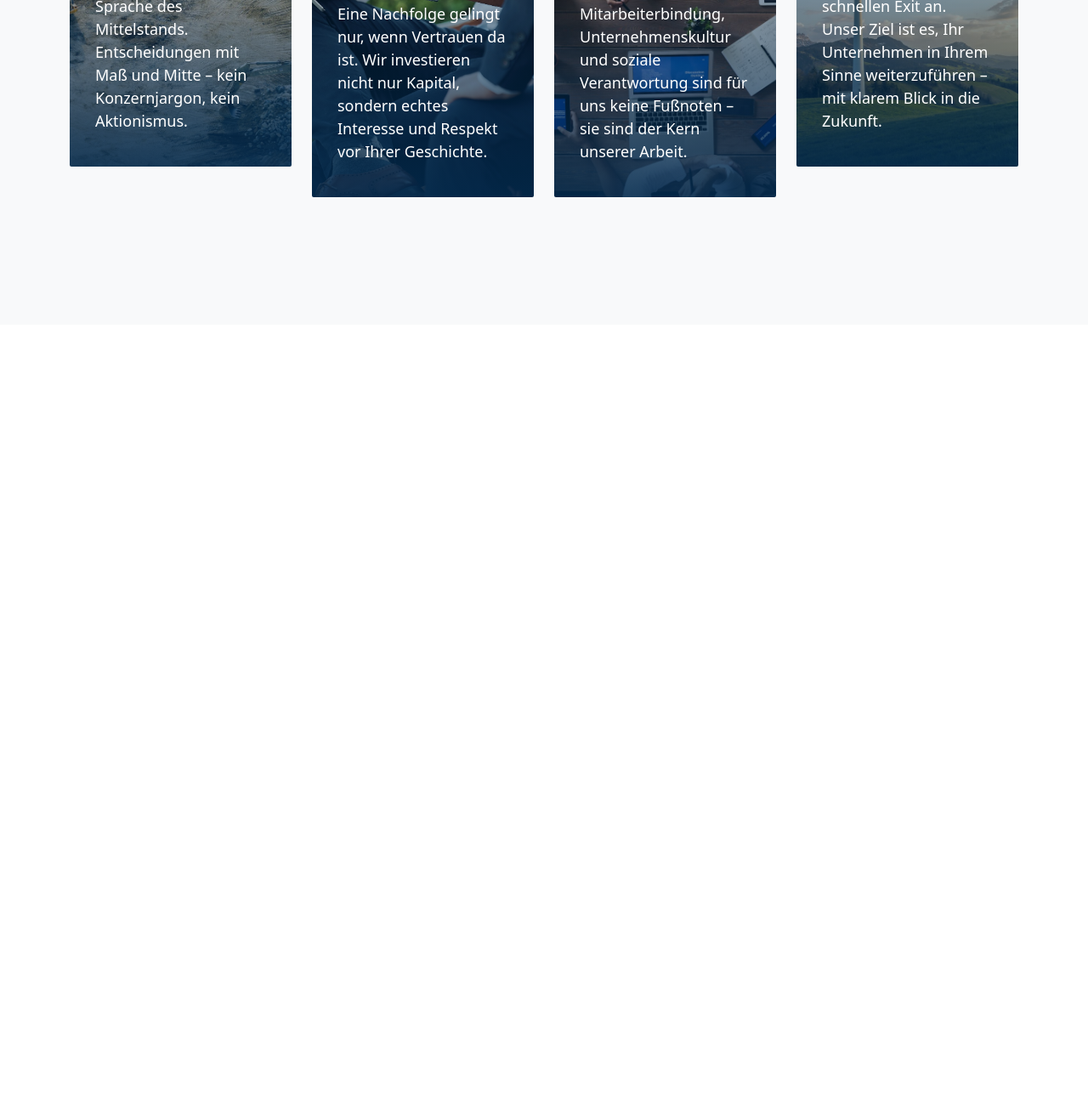
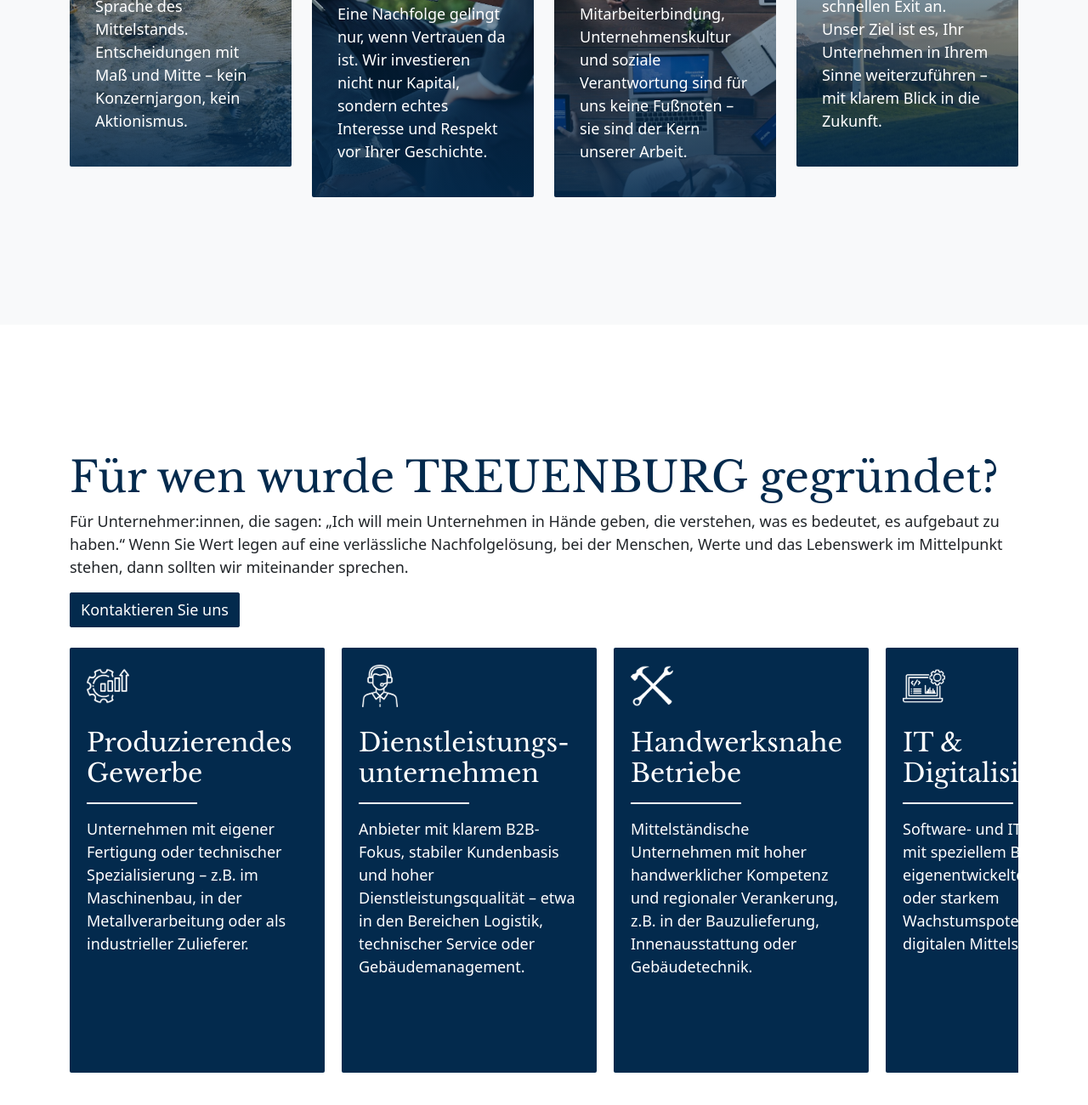
Before and after one commit to jonashessling/treuenburg, a plain HTML site: page index.html in a window 1280 px wide. Shown: the part 2250-3550 px from the top of the page at 85% size. Before the commit the page ends 2632 px from the top, so only its background shows below. Drawn offline with nearby package versions, Linux system fonts and the light colour scheme.

Commit message:
Add section 3 content and styling

```diff
--- a/assets/css/styles.css
+++ b/assets/css/styles.css
@@ -232,6 +232,46 @@ h6 {
   width: 50%;
 }
 
+/*------------------------------------------------------------------------------------------ Section-3: */
+
+.section-3 {
+  padding: 150px 0;
+}
+
+.slider-container {
+  overflow-x: auto;
+  display: flex;
+  flex-direction: row;
+  gap: 20px;
+  padding-bottom: 20px;
+}
+
+.slider-item {
+  flex: 0 0 auto; /* Wichtig: verhindert Zusammendrücken */
+  width: 300px;
+  height: 500px;
+  background-color: #032a4d;
+  border-radius: 2px;
+  scroll-snap-align: start;
+  padding: 20px;
+  color: white;
+}
+
+.slider-icon {
+  width: 50px;
+}
+
+.slider-heading {
+  color: white !important;
+  margin: 0 !important;
+}
+
+.section-3-hr {
+  opacity: 100% !important;
+  border: 1px solid white !important;
+  width: 50% !important;
+}
+
 /*------------------------------------------------------------------------------------------ Mediaquery: */
 
 @media (max-width: 768px) {
@@ -244,7 +284,8 @@ h6 {
   }
 
   .section-1,
-  .section-2 {
+  .section-2,
+  .section-3 {
     padding: 100px 0;
   }
 }
--- a/index.html
+++ b/index.html
@@ -33,7 +33,8 @@
       <div class="offcanvas offcanvas-end" tabindex="-1" id="offcanvasNavbar" aria-labelledby="offcanvasNavbarLabel">
         <div class="offcanvas-header">
           <img class="logo-offcanvas" src="assets/images/logo-treuenburg.png" alt="Logo von Treuenburg">
-          <button type="button" class="me-0 ms-auto x-button" data-bs-dismiss="offcanvas" aria-label="Close"><i class="bi bi-x-lg"></i></button>
+          <button type="button" class="me-0 ms-auto x-button" data-bs-dismiss="offcanvas" aria-label="Close"><i
+              class="bi bi-x-lg"></i></button>
         </div>
         <div class="offcanvas-body">
           <ul class="navbar-nav justify-content-end flex-grow-1 pe-3">
@@ -88,7 +89,8 @@
             <p>
               Treuenburg ist eine Beteiligungsgesellschaft mit klarem Fokus:
               Nachfolge im Mittelstand – nachhaltig, menschlich, verbindlich.
-              Wir übernehmen mittelständische Unternehmen und führen sie langfristig weiter. Nicht als Teil eines anonymen Portfolios, sondern als unternehmerische Wegbegleiter.
+              Wir übernehmen mittelständische Unternehmen und führen sie langfristig weiter. Nicht als Teil eines
+              anonymen Portfolios, sondern als unternehmerische Wegbegleiter.
               <br>
               <strong>
                 + Nachhaltig statt schnell
@@ -163,6 +165,101 @@
         </div>
       </div>
     </section>
+
+    <section class="section-3">
+      <div class="container">
+        <div class="row">
+          <div class="col-12">
+            <h2>Für wen wurde TREUENBURG gegründet?</h2>
+            <p>
+              Für Unternehmer:innen, die sagen:
+              „Ich will mein Unternehmen in Hände geben, die verstehen, was es bedeutet, es aufgebaut zu haben.“
+              Wenn Sie Wert legen auf eine verlässliche Nachfolgelösung, bei der Menschen, Werte und das Lebenswerk
+              im Mittelpunkt stehen, dann sollten wir miteinander sprechen.
+            </p>
+            <a href="" class="btn btn-blue mb-4">Kontaktieren Sie uns</a>
+          </div>
+        </div>
+
+        <!-- Hier kein col-12 oder row! -->
+        <div class="slider-container">
+          <div class="slider-item">
+            <img src="assets/images/icons/production-icon.png" class="slider-icon mb-4" alt="beschreibendes Icon der Branche">
+            <h4 class="slider-heading">Produzierendes Gewerbe</h4>
+            <hr class="section-3-hr">
+            <p>
+              Unternehmen mit eigener Fertigung oder technischer Spezialisierung – z.B.
+              im Maschinenbau, in der Metallverarbeitung oder als industrieller Zulieferer.
+            </p>
+          </div>
+          <div class="slider-item">
+            <img src="assets/images/icons/service-icon.png" class="slider-icon mb-4" alt="beschreibendes Icon der Branche">
+            <h4 class="slider-heading">Dienstleistungs-<br>unternehmen</h4>
+            <hr class="section-3-hr">
+            <p>
+              Anbieter mit klarem B2B-Fokus, stabiler Kundenbasis und hoher Dienstleistungsqualität –
+              etwa in den Bereichen Logistik, technischer Service oder Gebäudemanagement.
+            </p>
+          </div>
+          <div class="slider-item">
+            <img src="assets/images/icons/handwerk-icon.png" class="slider-icon mb-4" alt="beschreibendes Icon der Branche">
+            <h4 class="slider-heading">Handwerksnahe Betriebe</h4>
+            <hr class="section-3-hr">
+            <p>
+              Mittelständische Unternehmen mit hoher handwerklicher Kompetenz und regionaler Verankerung,
+              z.B. in der Bauzulieferung, Innenausstattung oder Gebäudetechnik.
+            </p>
+          </div>
+          <div class="slider-item">
+            <img src="assets/images/icons/it-icon.png" class="slider-icon mb-4" alt="beschreibendes Icon der Branche">
+            <h4 class="slider-heading">IT & Digitalisierung</h4>
+            <hr class="section-3-hr">
+            <p>
+              Software- und IT-Dienstleister mit speziellem Branchenfokus,
+              eigenentwickelten Lösungen oder starkem Wachstumspotenzial im digitalen Mittelstand.
+            </p>
+          </div>
+          <div class="slider-item">
+            <img src="assets/images/icons/sale-icon.png" class="slider-icon mb-4" alt="beschreibendes Icon der Branche">
+            <h4 class="slider-heading">Vertrieb & Handel</h4>
+            <hr class="section-3-hr">
+            <p>
+              Handels- oder Vertriebsfirmen mit technischer Produkttiefe, eigener Marke oder starker Kundenbindung
+              – besonders im B2B-Bereich.
+            </p>
+          </div>
+          <div class="slider-item">
+            <img src="assets/images/icons/software-icon.png" class="slider-icon mb-4" alt="beschreibendes Icon der Branche">
+            <h4 class="slider-heading">Technologie & Software</h4>
+            <hr class="section-3-hr">
+            <p>
+              Mittelständisch geprägte Unternehmen aus den Bereichen Technologiedienstleistungen,
+              spezialisierte Medienangebote oder Telekommunikation –
+              sofern nachhaltig aufgestellt und nicht rein wachstumsgetrieben.
+            </p>
+          </div>
+          <div class="slider-item">
+            <img src="assets/images/icons/estate-icon.png" class="slider-icon mb-4" alt="beschreibendes Icon der Branche">
+            <h4 class="slider-heading">Immobiliennahe Unternehmungen</h4>
+            <hr class="section-3-hr">
+            <p>
+              Unternehmen im Umfeld von Immobilienmanagement,
+              projektnahem Facility Services oder spezialisierten Dienstleistungen entlang des Lebenszyklus von Immobilien.
+            </p>
+          </div>
+          <div class="slider-item">
+            <img src="assets/images/icons/packaging-icon.png" class="slider-icon mb-4" alt="beschreibendes Icon der Branche">
+            <h4 class="slider-heading">Verpackungs-<br>industrie</h4>
+            <hr class="section-3-hr">
+            <p>
+              Hersteller innovativer Verpackungslösungen – z.B. in den Bereichen Lebensmittel,
+              Pharma oder Industrie – mit Fokus auf Nachhaltigkeit und Qualität.
+            </p>
+          </div>
+        </div>
+      </div>
+    </section>
+
   </main>
 
   <!--Footer-->
```
Also changed, not shown: assets/images/icons/estate-icon.png (added), assets/images/icons/handwerk-icon.png (added), assets/images/icons/it-icon.png (added), assets/images/icons/packaging-icon.png (added), assets/images/icons/production-icon.png (added), assets/images/icons/sale-icon.png (added), assets/images/icons/service-icon.png (added), assets/images/icons/software-icon.png (added). Lines whose indentation alone changed are shown as unchanged.
